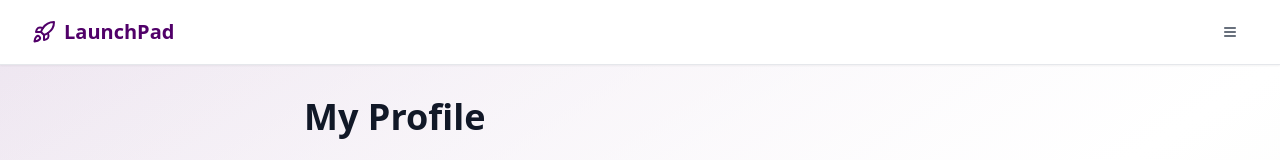
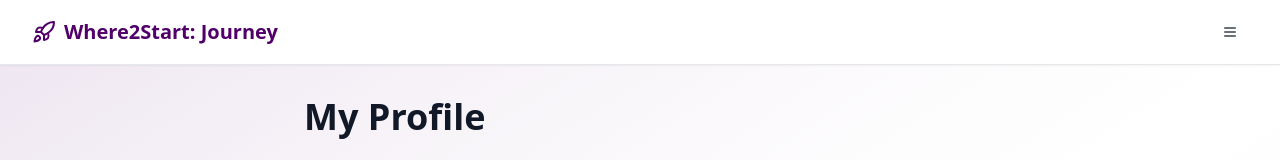
Before and after one commit to dakjen/bizdev, a React (Vite) app: page /Profile in a window 1280 px wide. Shown: the top 160 px of the page. Built offline with nearby package versions, Linux system fonts and the light colour scheme.

Commit message:
refactor: update application name in layout

```diff
--- a/src/pages/Layout.jsx
+++ b/src/pages/Layout.jsx
@@ -22,8 +22,7 @@ export default function Layout({ children, currentPageName }) {
               className="flex items-center gap-2 text-xl font-bold text-[#510069] hover:text-[#510069]/80 transition-colors"
             >
               <Rocket className="w-6 h-6" />
-              LaunchPad
-            </Link>
+                              Where2Start: Journey            </Link>
 
             <DropdownMenu>
               <DropdownMenuTrigger asChild>
```
